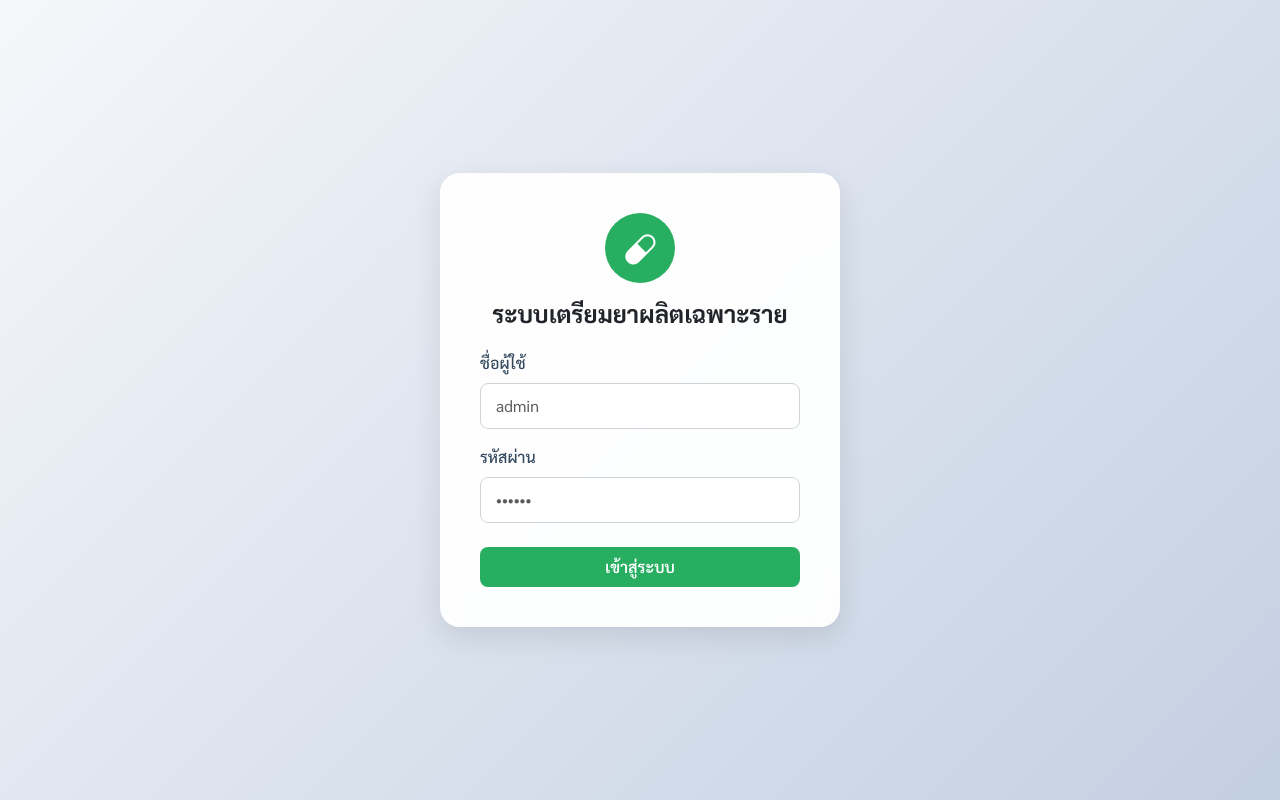
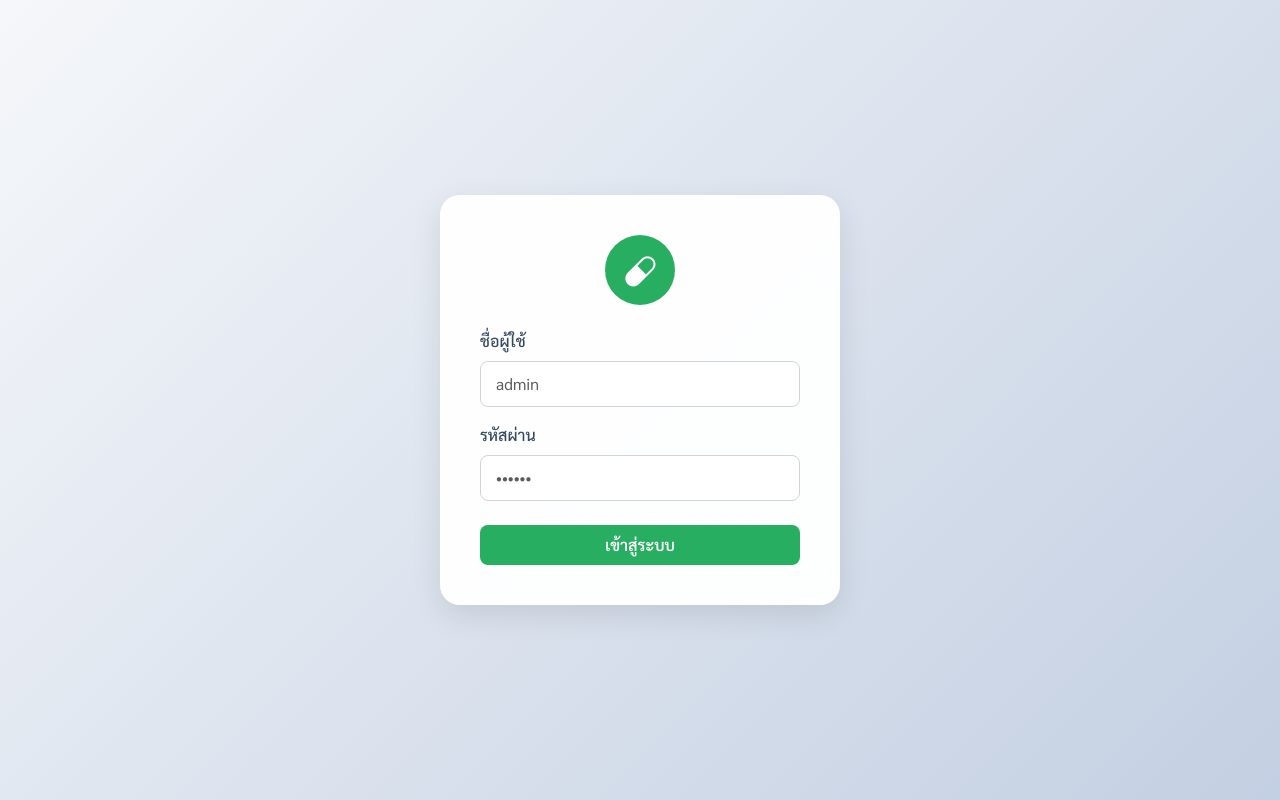
Before and after one commit to Pan-Pharmacist/tpn_npr, a plain HTML site: page index.html in a window 1280 px wide. Drawn offline with nearby package versions, Linux system fonts and the light colour scheme.

Commit message:
Update index.html

```diff
--- a/index.html
+++ b/index.html
@@ -67,7 +67,7 @@
         <div class="mx-auto mb-3" style="width:70px; height:70px; background: #27ae60; border-radius:50%; display:flex; align-items:center; justify-content:center;">
           <i class="bi bi-capsule text-white" style="font-size:2rem;"></i>
         </div>
-        <h1 class="h4 fw-bold text-dark">ระบบเตรียมยาผลิตเฉพาะราย</h1>
+        <h1 class="h4 fw-bold text-dark"></h1>
       </div>
       <form id="loginForm">
         <div class="mb-3"><label class="form-label">ชื่อผู้ใช้</label><input type="text" id="username" class="form-control" placeholder="admin"></div>
```
